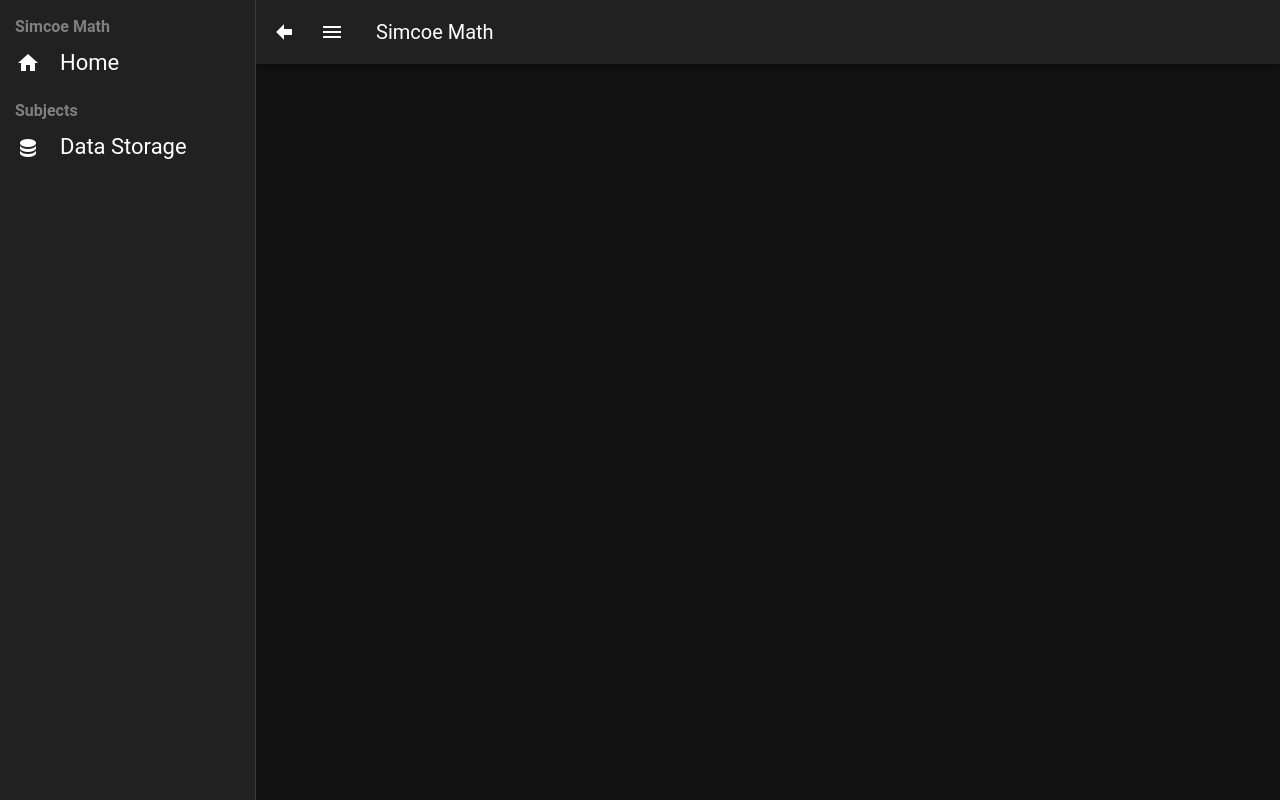
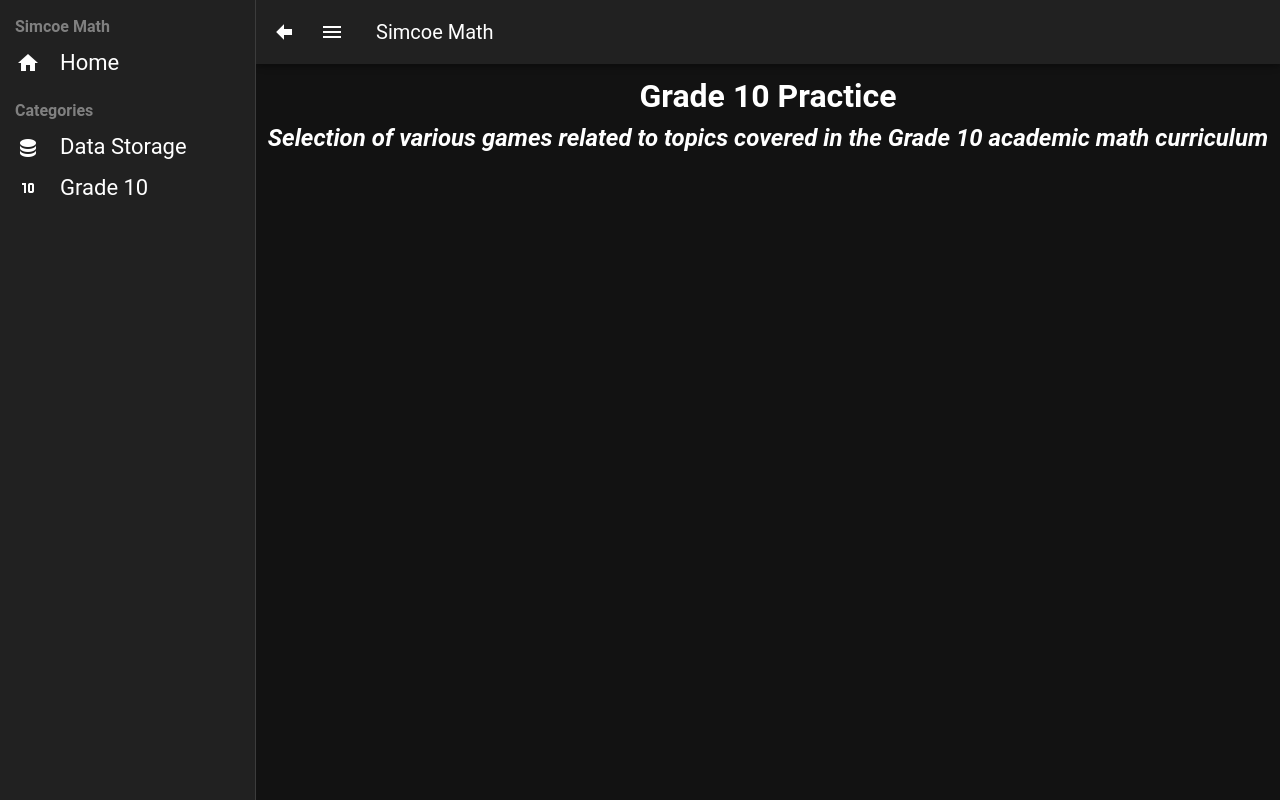
Before and after one commit to noah-nm/SimcoeMath, a Vue app: page /grade-10 in a window 1280 px wide. Built offline with nearby package versions, Linux system fonts and the light colour scheme.

Commit message:
Add grade 10 menu page (#41)
* Add grade 10 menu page

* Fix inconsistant spacing

```diff
--- /dev/null
+++ b/src/components/Grade10/Grade10Menu.vue
@@ -0,0 +1,7 @@
+<template>
+  <h1 class="display-2 text-center mt-2">Grade 10 Practice</h1>
+  <h2 class="text-center font-italic">
+    Selection of various games related to topics covered in the Grade 10
+    academic math curriculum
+  </h2>
+</template>
--- a/src/layouts/default.vue
+++ b/src/layouts/default.vue
@@ -59,8 +59,17 @@ export default {
           routes: [{ route: this.routes[0], icon: "mdi-home" }],
         },
         {
-          header: "Subjects",
-          routes: [{ route: this.routes[1], icon: "mdi-database" }],
+          header: "Categories",
+          routes: [
+            {
+              route: this.routes[1],
+              icon: "mdi-database",
+            },
+            {
+              route: this.routes[2],
+              icon: "mdi-numeric-10",
+            },
+          ],
         },
       ];
 
--- /dev/null
+++ b/src/pages/Grade10/Grade10Menu.vue
@@ -0,0 +1,7 @@
+<script setup lang="ts">
+import Grade10Menu from "../../components/Grade10/Grade10Menu.vue";
+</script>
+
+<template>
+  <Grade10Menu></Grade10Menu>
+</template>
--- a/src/router/index.ts
+++ b/src/router/index.ts
@@ -20,6 +20,7 @@ import BinaryToOctal from "../pages/DataStorage/BinaryToOctal.vue";
 import OctalToBinary from "../pages/DataStorage/OctalToBinary.vue";
 import BinaryToHex from "../pages/DataStorage/BinaryToHex.vue";
 import HexToBinary from "../pages/DataStorage/HexToBinary.vue";
+import Grade10Menu from "../components/Grade10/Grade10Menu.vue";
 
 const routes: RouteRecordRaw[] = [
   {
@@ -31,6 +32,11 @@ const routes: RouteRecordRaw[] = [
     path: "/data-storage",
     name: "Data Storage",
     component: DataStorage,
+  },
+  {
+    path: "/grade-10",
+    name: "Grade 10",
+    component: Grade10Menu,
   },
   {
     path: "/binary-to-decimal",
--- a/src/typed-router.d.ts
+++ b/src/typed-router.d.ts
@@ -31,6 +31,7 @@ declare module 'vue-router/auto-routes' {
     '/DataStorage/HexToBinary': RouteRecordInfo<'/DataStorage/HexToBinary', '/DataStorage/HexToBinary', Record<never, never>, Record<never, never>>,
     '/DataStorage/OctalToBinary': RouteRecordInfo<'/DataStorage/OctalToBinary', '/DataStorage/OctalToBinary', Record<never, never>, Record<never, never>>,
     '/DataStorage/OctalToDecimal': RouteRecordInfo<'/DataStorage/OctalToDecimal', '/DataStorage/OctalToDecimal', Record<never, never>, Record<never, never>>,
+    '/Grade10/Grade10Menu': RouteRecordInfo<'/Grade10/Grade10Menu', '/Grade10/Grade10Menu', Record<never, never>, Record<never, never>>,
     '/IndexHome': RouteRecordInfo<'/IndexHome', '/IndexHome', Record<never, never>, Record<never, never>>,
   }
 }
```
Also changed, not shown: src/components.d.ts (+24 -23 lines).
